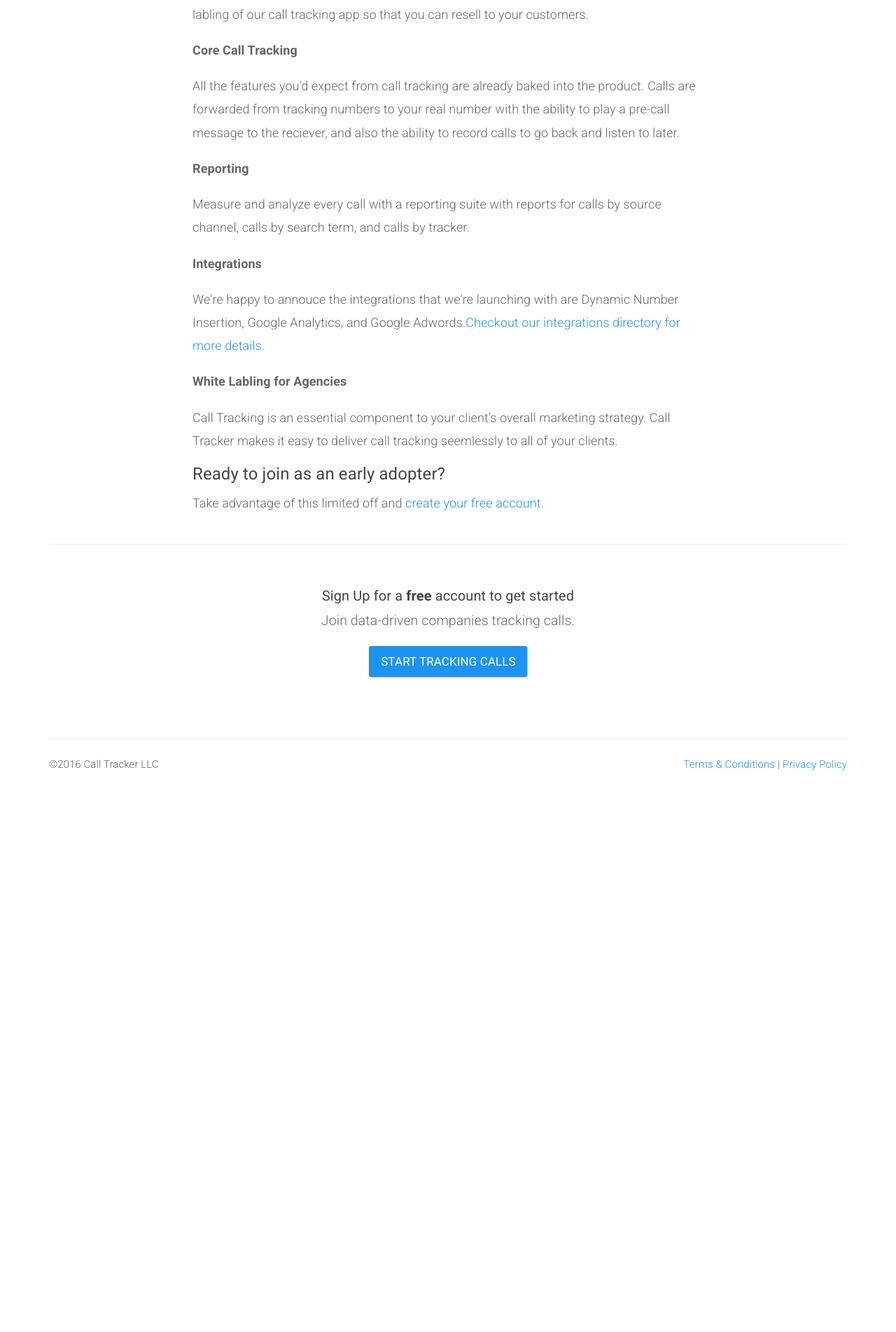
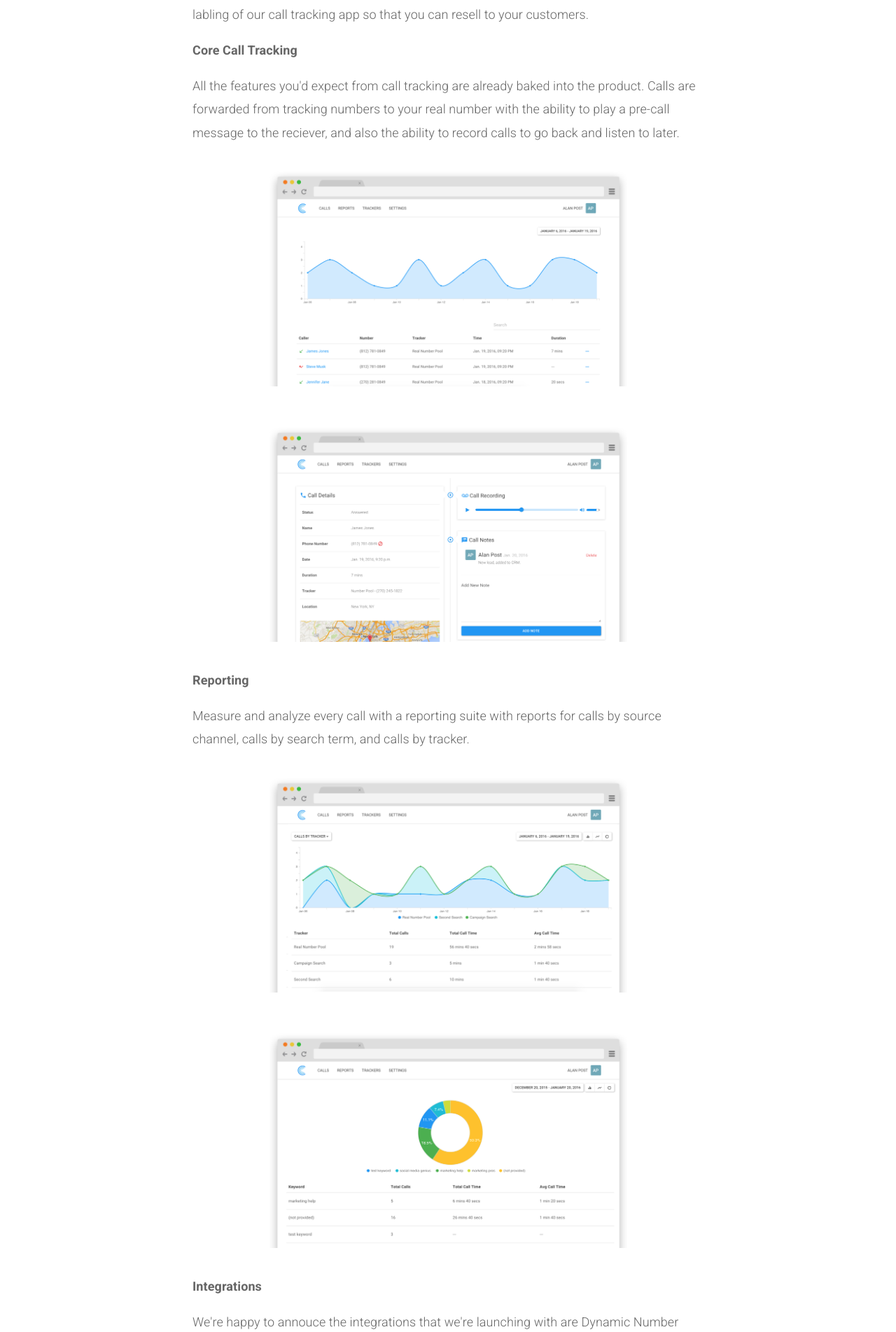
Before and after one commit to sumonst21/calltrackerio-site, a Jekyll site: the page built from _posts/2016-02-02-sign-up-as-an-early-adopter.md, in a window 1280 px wide. Shown: the part 875-2778 px from the top of the page at 70% size. Built offline with Jekyll 4.4.1, drawn with Linux system fonts in a browser that asks for light colours; comment, search, counter and statistics services are not loaded; before the commit the page ends 1997 px from its top, so only the background shows below that.

Commit message:
update content

```diff
--- a/_posts/2016-02-02-sign-up-as-an-early-adopter.md
+++ b/_posts/2016-02-02-sign-up-as-an-early-adopter.md
@@ -16,12 +16,18 @@ excerpt: 'We&#39;re exicited to announce that we&#39;re nearing the launch of ou
 
 <p><strong>Core Call Tracking</strong></p>
 <p>All the features you'd expect from call tracking are already baked into the product. Calls are forwarded from tracking numbers to your real number with the ability to play a pre-call message to the reciever, and also the ability to record calls to go back and listen to later.</p>
+<p class="text-center"><img src="/images/app-mockups/callsmockup.png" class="blog-content-img" alt="call tracking dashboard" /></p>
+<p class="text-center"><img src="/images/app-mockups/calldetailsmockup.png" class="blog-content-img" alt="call tracking dashboard" /></p>
 <p><strong>Reporting</strong></p>
 <p>Measure and analyze every call with a reporting suite with reports for calls by source channel, calls by search term, and calls by tracker.</p>
+<p class="text-center"><img src="/images/app-mockups/callsbytrackerreportmockup.png" class="blog-content-img" alt="call tracking keywords report" /></p>
+<p class="text-center"><img src="/images/app-mockups/keywordreportmockup.png" class="blog-content-img" alt="call tracking keywords report" /></p>
 <p><strong>Integrations</strong></p>
 <p>We're happy to annouce the integrations that we're launching with are Dynamic Number Insertion, Google Analytics, and Google Adwords.<a href="/integrations/">Checkout our integrations directory for more details.</a></p>
+<p class="text-center"><img src="/images/integrations/launch-integrations.png" class="blog-content-img" alt="call tracking integrations" /></p>
 <p><strong>White Labling for Agencies</strong></p>
 <p>Call Tracking is an essential component to your client’s overall marketing strategy. Call Tracker makes it easy to deliver call tracking seemlessly to all of your clients.</p>
+<p class="text-center"><img src="/images/app-mockups/agency-branding-mockup.png" class="blog-content-img" alt="call tracking white lable agency branding" /></p>
 
 #### Ready to join as an early adopter?
 
```
Also changed, not shown: images/app-mockups/callsbytrackerreportmockup.png (added), images/integrations/launch-integrations.png (added).
